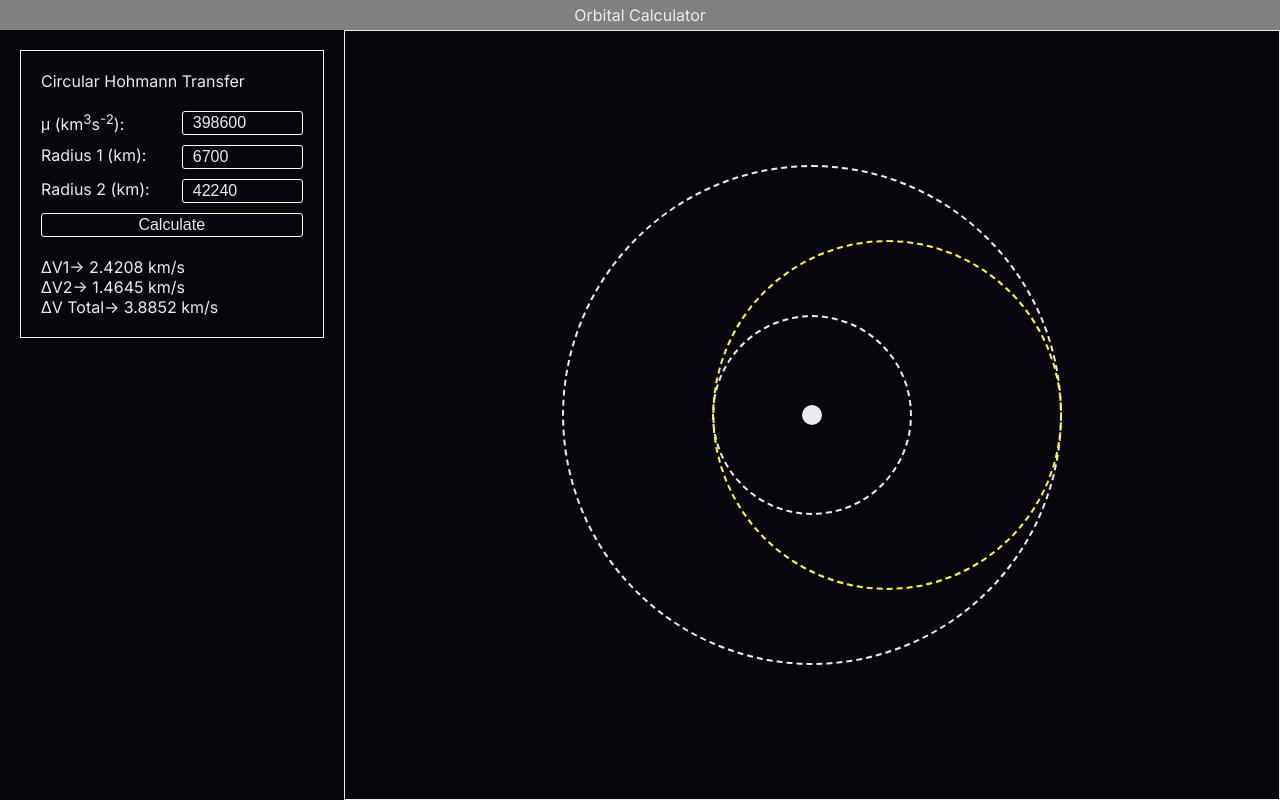
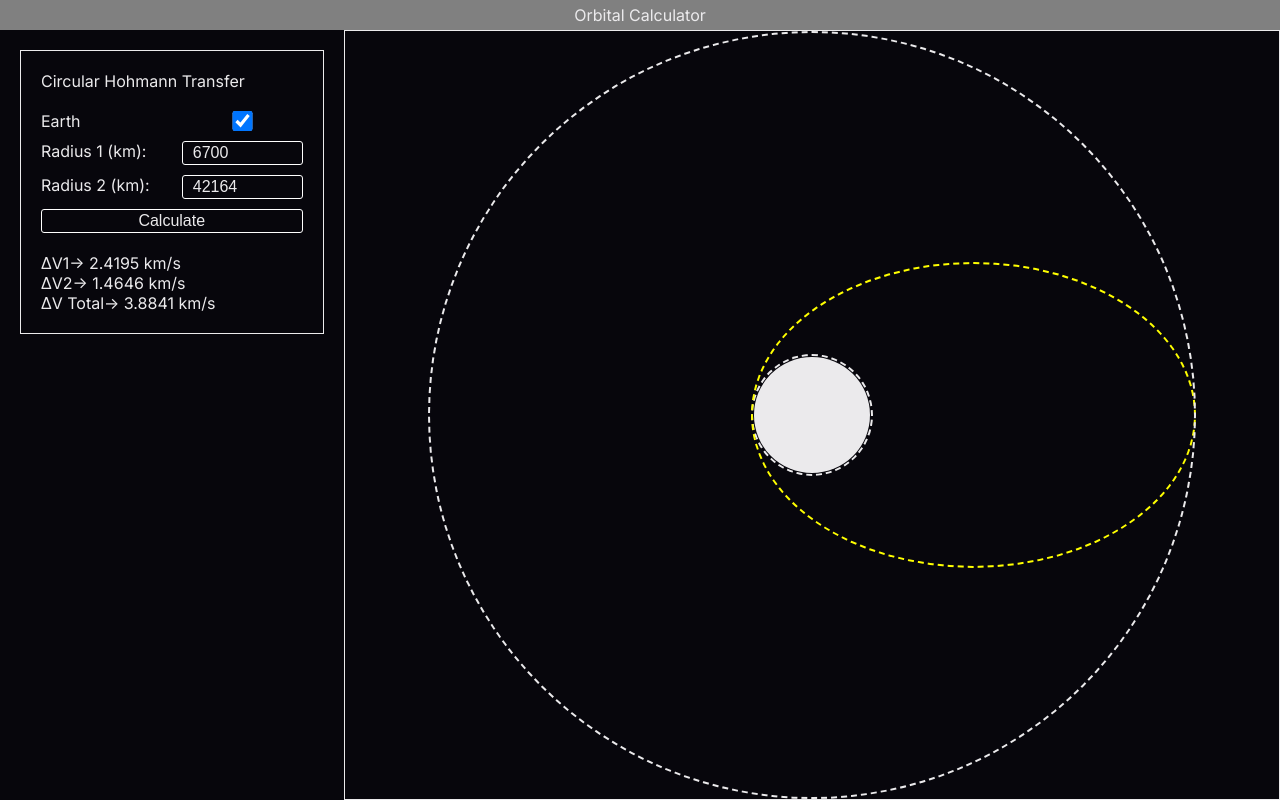
Before and after one commit to hadri12velay/orbital-calculator, a React (Vite) app: page / in a window 1280 px wide. Built offline with nearby package versions, Linux system fonts and the light colour scheme.

Commit message:
added visualisation of orbits, optimised for circular hohmann transfer only atm

```diff
--- a/src/components/Content.jsx
+++ b/src/components/Content.jsx
@@ -1,13 +1,15 @@
-import React from 'react';
+import React, { useState } from 'react';
 
 import Hohmann from './Hohmann';
 import Visual from './Visual';
 
 export default function Content() {
+    const [orbits, setOrbits] = useState([]);
+
     return (
         <div id="Content">
-            <Hohmann />
-            <Visual />
+            <Hohmann orbits={orbits} setOrbits={setOrbits} />
+            <Visual orbits={orbits} />
         </div>
     );
 }
--- a/src/components/Hohmann.jsx
+++ b/src/components/Hohmann.jsx
@@ -1,16 +1,18 @@
-import React, { useEffect, useState } from 'react';
+import React, { useEffect, useState, useRef } from 'react';
 
-import { test, circularHohmann } from '../scripts/hohmann';
+import { circularHohmann, get_ang_momentum_h } from '../scripts/hohmann';
+import { get_kepler_elliptic } from '../scripts/orbit';
 
-export default function Hohmann() {
-    const log = test();
-    const defaultMu = 398600;
+export default function Hohmann({ orbits, setOrbits }) {
+    const earthMu = 398600;
+    const defaultMu = earthMu;
     const defaultR1 = 6700;
-    const defaultR2 = 42240;
+    const defaultR2 = 42164;
     const [mu, setMu] = useState(defaultMu);
     const [R1, setR1] = useState(defaultR1);
     const [R2, setR2] = useState(defaultR2);
     const [output, setOutput] = useState({});
+    const [isEarth, setIsEarth] = useState(true);
 
     const handleCalculate = () => {
         console.log('Circular Hohmann Transfer');
@@ -20,6 +22,23 @@ export default function Hohmann() {
             r_2: R2,
         });
         setOutput(result);
+
+        const earth = {
+            mass: true,
+            a: 6371,
+            b: 6371,
+            c: 0,
+        };
+        const orbits_obj = [
+            earth,
+            get_kepler_elliptic({ mu: mu, r: R1 }),
+            {
+                ...get_kepler_elliptic({ mu: mu, r_1: R1, r_2: R2 }),
+                type: 'transfer',
+            },
+            get_kepler_elliptic({ mu: mu, r: R2 }),
+        ];
+        setOrbits(orbits_obj);
     };
 
     const round = (number, decimal) => {
@@ -34,6 +53,18 @@ export default function Hohmann() {
         <div id="Hohmann" className="calculate-box">
             <h3>Circular Hohmann Transfer</h3>
             <div className="input">
+                <label>Earth</label>
+                <input
+                    type="checkbox"
+                    name="isEarth"
+                    defaultChecked={isEarth}
+                    onChange={(e) => {
+                        setIsEarth(e.target.checked);
+                        setMu(isEarth ? earthMu : defaultMu);
+                    }}
+                />
+                {!isEarth && (
+                    <>
                         <label>
                             &mu; (km<sup>3</sup>s<sup>-2</sup>):
                         </label>
@@ -43,7 +74,8 @@ export default function Hohmann() {
                             placeholder={defaultMu}
                             onChange={(e) => setMu(Number(e.target.value))}
                         />
-
+                    </>
+                )}
                 <label>Radius 1 (km):</label>
                 <input
                     type="text"
--- a/src/components/Visual.jsx
+++ b/src/components/Visual.jsx
@@ -1,13 +1,39 @@
-import React from 'react';
+import React, { useEffect, useRef } from 'react';
 
-export default function Visual() {
+import { changeOrbitStyle, get_kepler_elliptic } from '../scripts/orbit';
+
+export default function Visual({ orbits }) {
+    const visualRef = useRef(null);
+
+    const displayOrbits = () => {
+        const highest_a = orbits.reduce(
+            (max, orbit) => Math.max(max, orbit.a),
+            0
+        );
+        const el_width = visualRef.current.clientWidth;
+        const el_height = visualRef.current.clientHeight;
+        const max_dimension = Math.min(el_width, el_height);
+        const fit_ratio = max_dimension / (highest_a * 2); // Used to make all orbits fit on the page
+
+        orbits.forEach((orbit, key) => {
+            const orbit_el = document.querySelector(
+                `.orbit[orbit-id="${key}"]`
+            );
+            changeOrbitStyle({ orbit, element: orbit_el, fit_ratio });
+        });
+    };
+
+    useEffect(() => {
+        displayOrbits();
+    }, [orbits]);
     return (
-        <div id="Visual">
+        <div id="Visual" ref={visualRef}>
             <div className="container">
-                <div className="orbit outside"></div>
-                <div className="orbit inside"></div>
-                <div className="orbit transfer"></div>
-                <div className="orbit mass"></div>
+                {orbits.map((orbit, key) => {
+                    return (
+                        <div className="orbit" orbit-id={key} key={key}></div>
+                    );
+                })}
             </div>
         </div>
     );
--- a/src/scripts/hohmann.js
+++ b/src/scripts/hohmann.js
@@ -27,19 +27,23 @@ export const circularHohmann = ({ mu, r_1, r_2 }) => {
     const Delta_1 = V_transfer_1 - V_start;
     const Delta_2 = V_end - V_transfer_2;
     const Delta_Total = Math.abs(Delta_1) + Math.abs(Delta_2);
+    const ang_momentum_start = get_ang_momentum_h({ mu, r: r_1 });
+    const ang_momentum_end = get_ang_momentum_h({ mu, r: r_2 });
     return {
         Delta_1,
         Delta_2,
         Delta_Total,
         V_start,
         V_end,
+        ang_momentum_start,
         ang_momentum_transfer,
+        ang_momentum_end,
         V_transfer_1,
         V_transfer_2,
     };
 };
 
-const get_ang_momentum_h = ({ mu, r, r_a, r_p }) => {
+export const get_ang_momentum_h = ({ mu, r, r_a, r_p }) => {
     if (r && !r_a && !r_p) r_p = r_a = r;
     const h = Math.sqrt((2 * mu * (r_a * r_p)) / (r_a + r_p));
     return h;
--- /dev/null
+++ b/src/scripts/orbit.js
@@ -0,0 +1,53 @@
+export const get_kepler_elliptic = ({ mu, r, r_1, r_2 }) => {
+    // only for 0 < e <= 1
+    if (r) r_1 = r_2 = r;
+    const r_a = Math.max(r_1, r_2);
+    const r_p = Math.min(r_1, r_2);
+    const a = (r_a + r_p) / 2; // semi-major axis
+    const e = (r_a - r_p) / (r_a + r_p); // eccentricity
+    const tau = 2 * Math.PI * Math.sqrt(a ** 3 / mu); // orbital period
+    const n = Math.sqrt(mu / a ** 3); // mean motion
+    const h = get_ang_momentum_h({ mu, r_a, r_p });
+    const c = e * a;
+    const b = Math.sqrt(r_a * r_p); // semi-minor axis
+    const elements = {
+        h,
+        mu,
+        r_a,
+        r_p,
+        a,
+        e,
+        tau,
+        n,
+        c,
+        b,
+    };
+    return elements;
+};
+
+export const get_ang_momentum_h = ({ mu, r, r_a, r_p }) => {
+    if (r && !r_a && !r_p) r_p = r_a = r;
+    const h = Math.sqrt((2 * mu * (r_a * r_p)) / (r_a + r_p));
+    return h;
+};
+
+export const changeOrbitStyle = ({ orbit, element, fit_ratio }) => {
+    const zoom = fit_ratio;
+    if (!orbit.omega) orbit.omega = 0;
+    const width = orbit.a * 2 * zoom;
+    const height = orbit.b * 2 * zoom;
+    const translate = orbit.c * zoom;
+
+    element.style['width'] = `${width}px`;
+    element.style['height'] = `${height}px`;
+    element.style[
+        'transform'
+    ] = `translate(-50%, -50%) translateX(${translate}px)`;
+
+    if (orbit.mass) {
+        element.classList.add('mass');
+    }
+    if (orbit.type) {
+        element.classList.add(orbit.type);
+    }
+};
--- a/src/styles/content.scss
+++ b/src/styles/content.scss
@@ -43,24 +43,11 @@
                 border-radius: 100%;
                 top: 50%;
                 left: 50%;
-                transform: translate(-50%, -50%);
-                &.inside {
-                    width: 200px;
-                    height: 200px;
-                }
-                &.outside {
-                    width: 500px;
-                    height: 500px;
-                }
                 &.transfer {
-                    width: 350px;
-                    height: 350px;
                     transform: translate(-50%, -50%) translateX(21.5%);
                     border-color: yellow;
                 }
                 &.mass {
-                    width: 20px;
-                    height: 20px;
                     border: none;
                     background: $text-color;
                 }
```
Lines whose indentation alone changed are shown as unchanged.
